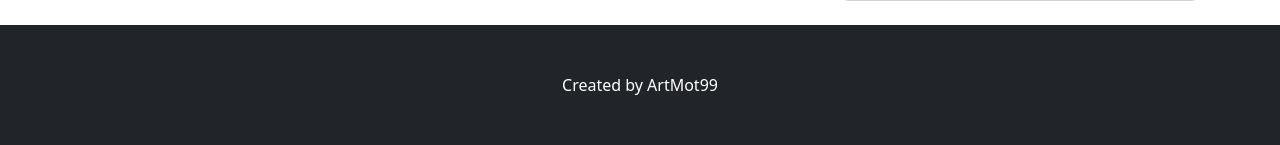
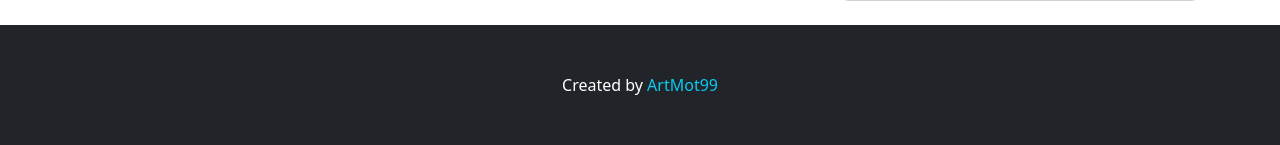
Before and after one commit to ArtMot99/personal-blog, a Django app: page / in a window 1280 px wide. Shown: the part 690-835 px from the top of the page. Run offline with Django 4.2, Linux system fonts and the light colour scheme; data that the repository does not hold is empty; some libraries are stand-ins or nearby versions.

Commit message:
Add link and style for footer.html

```diff
--- a/templates/includes/footer.html
+++ b/templates/includes/footer.html
@@ -1,4 +1,8 @@
 <!-- Footer-->
 <footer class="py-5 bg-dark">
-  <div class="container"><p class="m-0 text-center text-white">Created by ArtMot99</p></div>
+  <div class="container">
+    <p class="m-0 text-center text-white">Created by
+      <a href="https://github.com/ArtMot99" class="text-info text-decoration-none" target="_blank">ArtMot99</a>
+    </p>
+  </div>
 </footer>
```
